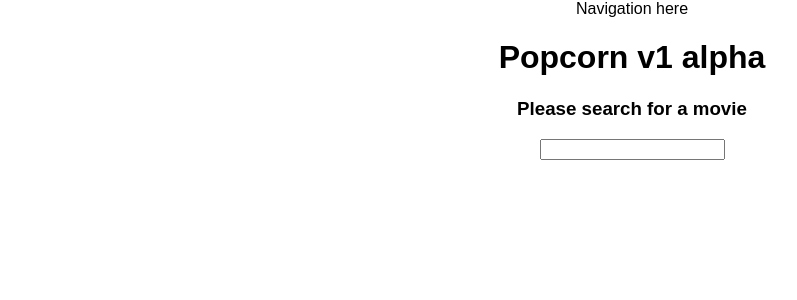
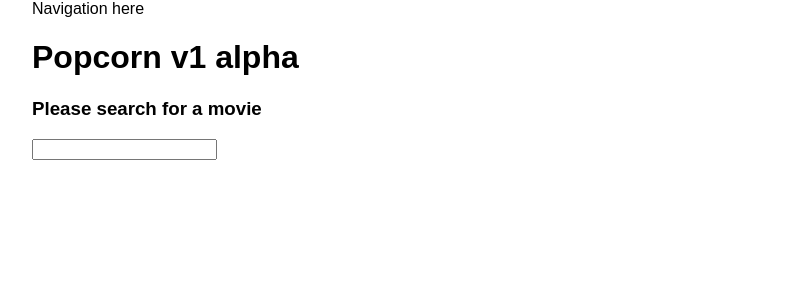
Before and after one commit to tudorilisoi/popcorn, a React (Create React App) app: page / in a window 1280 px wide. Shown: the top 300 px of the page, without its empty margins (8-805 px from the left). Built offline with nearby package versions, Linux system fonts and the light colour scheme.

Commit message:
added propTypes

```diff
--- a/src/App.css
+++ b/src/App.css
@@ -1,28 +1,4 @@
-.App {
-  text-align: center;
+.main-wrapper{
+  max-width:1200px;
+  margin: 0 auto;
 }
-
-.App-logo {
-  animation: App-logo-spin infinite 20s linear;
-  height: 80px;
-}
-
-.App-header {
-  background-color: #222;
-  height: 150px;
-  padding: 20px;
-  color: white;
-}
-
-.App-title {
-  font-size: 1.5em;
-}
-
-.App-intro {
-  font-size: large;
-}
-
-@keyframes App-logo-spin {
-  from { transform: rotate(0deg); }
-  to { transform: rotate(360deg); }
-}
--- a/src/App.js
+++ b/src/App.js
@@ -6,7 +6,7 @@ import { BrowserRouter as Router } from 'react-router-dom'
 class App extends Component {
   render() {
     return (
-      <div className="App">
+      <div className="main-wrapper">
         <div>Navigation here</div>
         <div>
           {/* main content */}
--- a/src/components/pages/AnalyzePage.jsx
+++ b/src/components/pages/AnalyzePage.jsx
@@ -1,17 +1,23 @@
 import React, { Component } from 'react';
+import propTypes from 'prop-types'
 import { PromiseContainerWithRouter } from '../../containers/PromiseContainer'
 import { searchById } from '../../lib/tmdbLoader';
 
 export default function AnalyzePage(props) {
     const { movie } = props
     const style = { maxWidth: '300px' }
+    const img = movie.poster ? (<img src={movie.poster} style={style}></img>) : null
     return (
         <div>
             <h1>{movie.title}</h1>
-            <img src={movie.poster} style={style}></img>
+            {img}
         </div>
     )
 }
+AnalyzePage.propTypes = {
+    movie: propTypes.object.isRequired
+}
+
 
 const promise = props => {
     const id = props.match.params.id
--- a/src/components/pages/HomePage.jsx
+++ b/src/components/pages/HomePage.jsx
@@ -3,6 +3,7 @@ import { PromiseContainerWithRouter } from '../../containers/PromiseContainer'
 import SearchForm from '../SearchForm'
 import { searchByTitle } from '../../lib/tmdbLoader'
 import { Link } from 'react-router-dom'
+import propTypes from 'prop-types'
 
 
 //props: searchString, searchResults, history
@@ -23,6 +24,10 @@ export default function HomePage(props) {
         </div>
     )
 }
+HomePage.propTypes = {
+    searchString:propTypes.string,
+    searchResults:propTypes.array.isRequired
+}
 
 const promise = props => {
     const searchString = props.match.params.searchString || ''
--- a/src/containers/PromiseContainer.jsx
+++ b/src/containers/PromiseContainer.jsx
@@ -1,4 +1,5 @@
 import React, { Component } from 'react';
+import propTypes from 'prop-types'
 import { withRouter } from 'react-router-dom'
 
 function getRouteKey(props) {
@@ -7,6 +8,11 @@ function getRouteKey(props) {
 
 export default class PromiseContainer extends Component {
 
+
+    static propTypes = {
+        renderFn: propTypes.func.isRequired,
+        promise: propTypes.func.isRequired,
+    }
 
     //props: renderFn and promise
     constructor(props) {
```
